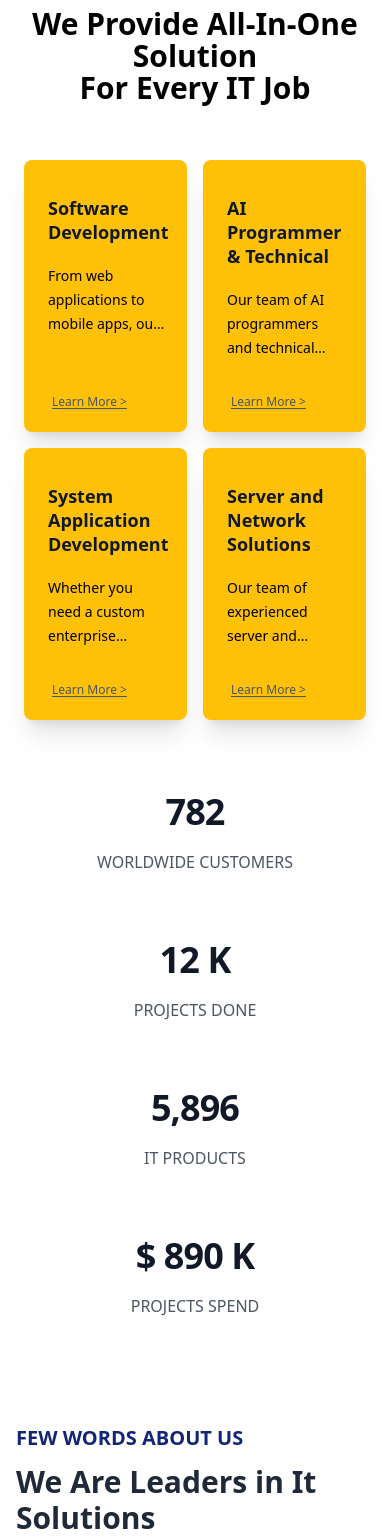
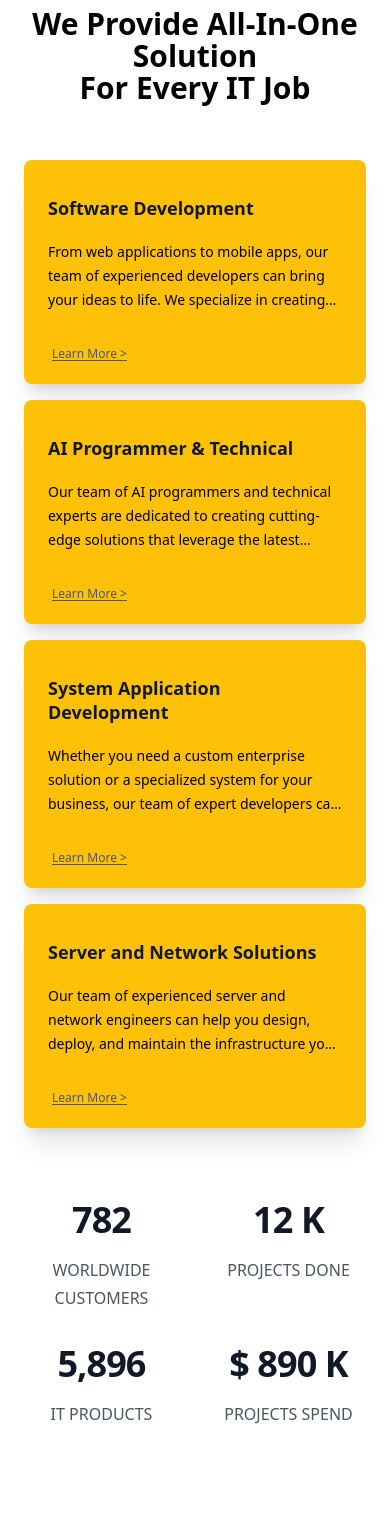
Before and after one commit to JuanPabloDiaz/landingZone, a React (Create React App) app: page / in a window 390 px wide. Shown: the part 1040-2577 px from the top of the page. Built offline with nearby package versions, Linux system fonts and the light colour scheme.

Commit message:
working on the responsive section

```diff
--- a/src/components/Services-info.jsx
+++ b/src/components/Services-info.jsx
@@ -9,7 +9,7 @@ export default function Example() {
   return (
     <div className="bg-white py-12 sm:py-16">
       <div className="mx-auto max-w-7xl px-6 lg:px-8">
-        <dl className="grid grid-cols-1 gap-x-8 gap-y-16 text-center lg:grid-cols-4 sm:grid-cols-2">
+        <dl className="grid grid-cols-2 gap-8 text-center lg:grid-cols-4 sm:grid-cols-2">
           {stats.map((stat) => (
             <div
               key={stat.id}
--- a/src/components/Services.jsx
+++ b/src/components/Services.jsx
@@ -55,7 +55,7 @@ export default function Example() {
             For Every IT Job
           </p>
         </div>
-        <div className="mx-auto mt-4 grid max-w-2xl grid-cols-2 gap-4 lg:gap-8 border-gray-200 pt-10 sm:mt-16 sm:pt-16 lg:mx-0 lg:max-w-none lg:grid-cols-4">
+        <div className="mx-auto mt-4 grid max-w-2xl grid-cols-1 gap-4 lg:gap-8 border-gray-200 pt-10 sm:mt-16 sm:pt-16 lg:mx-0 lg:max-w-none lg:grid-cols-4">
           {posts.map((post) => (
             <article
               key={post.id}
```
